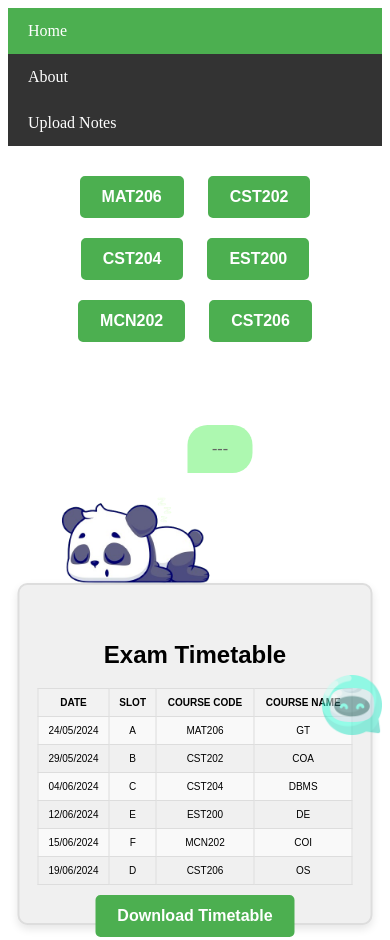
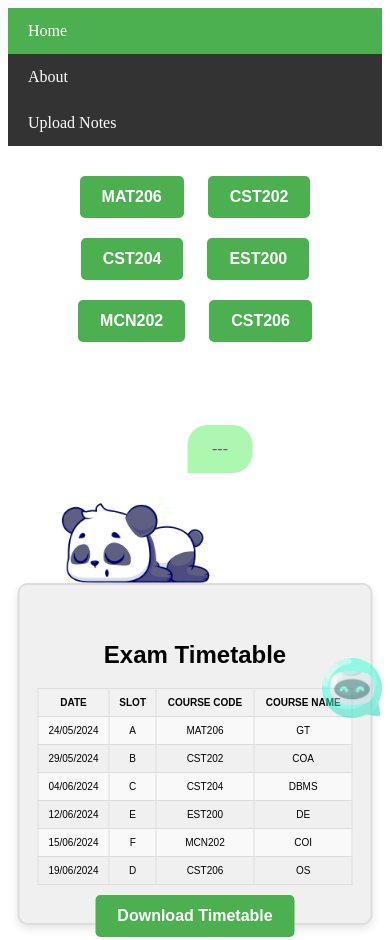
Before and after one commit to Jithu-9847/NoteNest, a website: page index.html in a window 390 px wide. Shown: the top 940 px of the page. Drawn offline with Linux system fonts and the light colour scheme.

Commit message:
Update index.html

```diff
--- a/index.html
+++ b/index.html
@@ -157,7 +157,7 @@
         #ai {
             position: -webkit-sticky;
             position: sticky;
-            top: 60vh;
+            top: 80vh;
             z-index: 1000;
             width: 60px;
             left: 95vw;
@@ -238,7 +238,7 @@
             #ai {
                 position: -webkit-sticky;
                 position: sticky;
-                top: 80vh;
+                top: 78vh;
                 z-index: 1000;
                 width: 60px;
                 left: 95vw;
```
